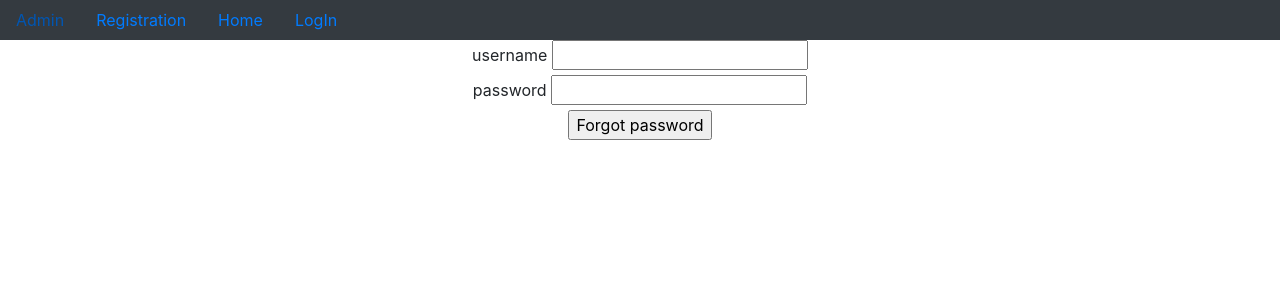
After one commit to Dwaraka224/Registrstion_Form, a Django app: page /forgot_passwd/ in a window 1280 px wide. The commit adds this page. Shown: the top 300 px of the page. Run offline with Django 4.2, Linux system fonts and the light colour scheme; parts of the project's set-up code (start-up, migrations or seed data) failed here and were passed over.

Commit message:
Reset password

```diff
--- a/UserRegistrationForm/urls.py
+++ b/UserRegistrationForm/urls.py
@@ -24,4 +24,8 @@ urlpatterns = [
     path('registration/',registration,name='registration'),
     path('home/',home,name='home'),
     path('user_login/',user_login,name='user_login'),
+    path('user_logout/',user_logout,name='user_logout'),
+    path('profile_display/',profile_display,name='profile_display'),
+    path('change_passwd/',change_passwd,name='change_passwd'),
+    path('forgot_passwd/',forgot_passwd,name='forgot_passwd')
 ]+static(settings.MEDIA_URL, document_root=settings.MEDIA_ROOT)
--- a/app/views.py
+++ b/app/views.py
@@ -2,7 +2,8 @@ from django.shortcuts import render
 from django.http import HttpResponse,HttpResponseRedirect
 from django.core.mail import send_mail
 from django.urls import reverse
-from django.contrib.auth import authenticate,login
+from django.contrib.auth import authenticate,login,logout
+from django.contrib.auth.decorators import login_required
 # Create your views here.
 from app.forms import *
 def registration(request):
@@ -51,3 +52,42 @@ def user_login(request):
         else:
             return HttpResponse('Invalid Credentials')
     return render(request,'user_login.html')
+
+@login_required
+def user_logout(request):
+    logout(request)
+    return HttpResponseRedirect(reverse('home'))
+@login_required
+def profile_display(request):
+    un=request.session.get('username')
+    uo=User.objects.get(username=un)
+    po=Profile.objects.get(username=uo)
+    d={'uo':uo,'po':po}
+    return render(request,'profile_display.html',d)
+
+@login_required
+def change_passwd(request):
+    if request.method=='POST':
+        username=request.session.get('username')
+        uo=User.objects.get(username=username)
+        npw=request.POST['pw']
+        uo.set_password(npw)
+        uo.save()
+        return HttpResponse('changed password')
+
+
+    return render(request,'change_passwd.html')
+def forgot_passwd(request):
+    if request.method=='POST':
+        username=request.POST['un']
+        password=request.POST['pw']
+        LUO=User.objects.filter(username=username)
+        if LUO:
+            uo=LUO[0]
+            uo.set_password(password)
+            uo.save()
+            return HttpResponse('forgot password succssfully')
+        else:
+            return HttpResponse('invalid Cradentials')
+
+    return render(request,'forgot_passwd.html')
--- a/templates/dummy.html
+++ b/templates/dummy.html
@@ -15,7 +15,17 @@
     <a href="{% url 'admin:index' %}" class="nav-link">Admin</a>
     <a href="{% url 'registration' %}" class="nav-link">Registration</a>
     <a href="{% url 'home' %}" class="nav-link">Home</a>
+
+    {% if user.is_authenticated %}
+    <a href="{% url 'profile_display' %}" class="nav-link">profile_display</a>
+    <a href="{% url 'user_logout' %}" class="nav-link">Logout</a>
+    <a href="{% url 'change_passwd' %}" class="nav-link"> change_passwd</a>
+    {% else%}
     <a href="{% url 'user_login' %}" class="nav-link">LogIn</a>
+    {% endif %}
+
+
+
 
 
     </nav>
--- /dev/null
+++ b/templates/forgot_passwd.html
@@ -0,0 +1,18 @@
+{% extends 'dummy.html'  %}
+{% block title %}
+<title>Home page</title>
+{% endblock %}
+
+{% block body_block %}
+<center>
+   <form method="POST">
+    {% csrf_token %}
+    <label for="un">username</label>
+    <input type="text" name="un" id="un"><br>
+    <label for="pw">password</label>
+    <input type="password" name="pw" id="pw"><br>
+    <input type="submit" value="Forgot password">
+   </form>
+</center>
+
+{% endblock %}
--- a/templates/user_login.html
+++ b/templates/user_login.html
@@ -2,7 +2,11 @@
 {% block title %}
 <title>Home page</title>
 {% endblock %}
+{% block head %}
+<link rel="stylesheet" href="https://cdn.jsdelivr.net/npm/bootstrap@4.6.2/dist/css/bootstrap.min.css">
 
+
+{% endblock %}
 {% block body_block %}
     <center>
         <h1>Welcome to LogIn page</h1>
@@ -15,5 +19,6 @@
             <input type="submit" value="LogIn">
 
         </form>
+        <a href="{% url 'forgot_passwd' %}" class="btn btn-primary">Forgotpassword</a>
     </center>
 {% endblock %}
```
Also changed, not shown: templates/change_passwd.html (added, +16 -0 lines), templates/profile_display.html (added, +16 -0 lines), db.sqlite3.
